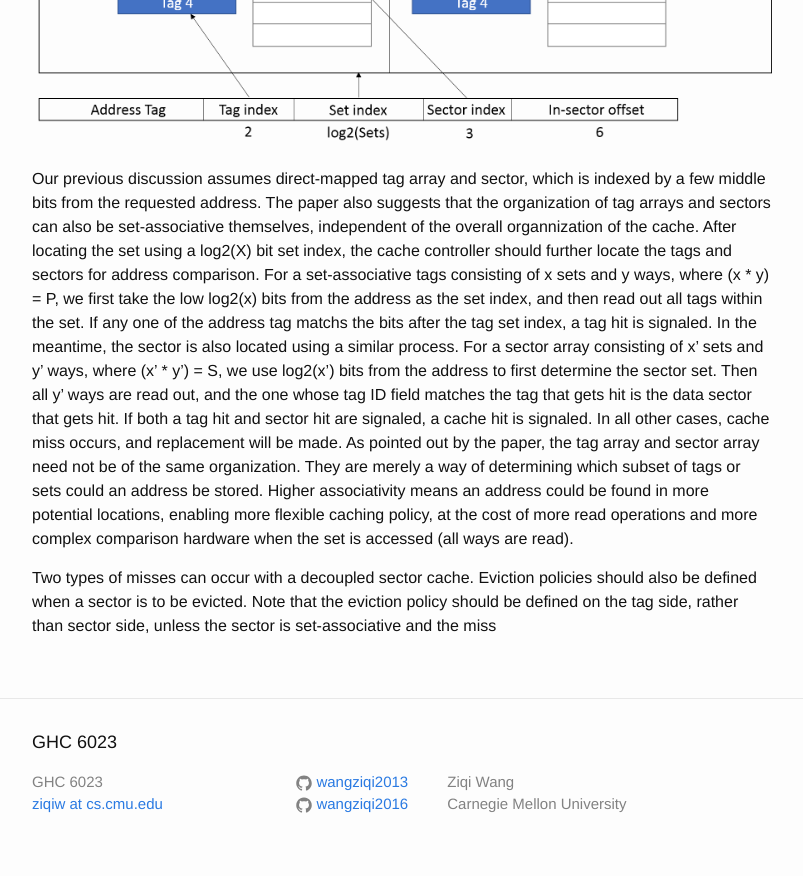
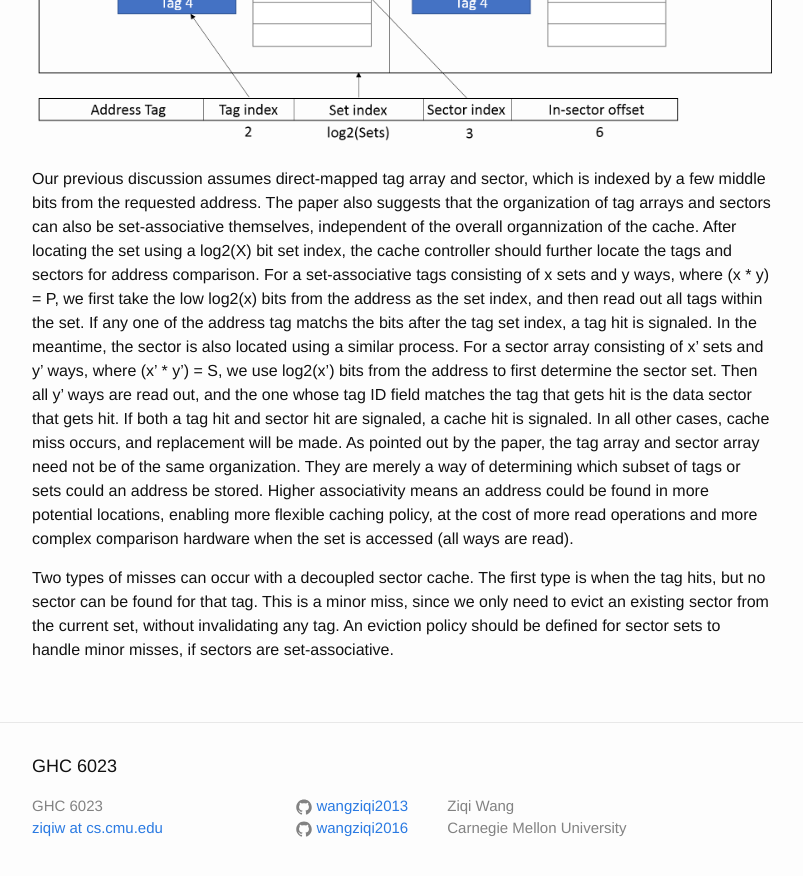
Before and after one commit to wangziqi2013/wangziqi2013.github.io, a Jekyll site: the page built from _posts/2020-05-24-decoupled-sector-caches.markdown, in a window 1280 px wide and 900 px high, scrolled down 2249 px. Shown: the top 876 px of the window, without its empty margins (238-1041 px from the left). Built offline with Jekyll 4.4.1, drawn with Linux system fonts in a browser that asks for light colours.

Commit message:
Adding minor miss

```diff
--- a/_posts/2020-05-24-decoupled-sector-caches.markdown
+++ b/_posts/2020-05-24-decoupled-sector-caches.markdown
@@ -93,6 +93,7 @@ way of determining which subset of tags or sets could an address be stored. High
 be found in more potential locations, enabling more flexible caching policy, at the cost of more read operations
 and more complex comparison hardware when the set is accessed (all ways are read).
 
-Two types of misses can occur with a decoupled sector cache.
-Eviction policies should also be defined when a sector is to be evicted. Note that the eviction policy
-should be defined on the tag side, rather than sector side, unless the sector is set-associative and the miss
+Two types of misses can occur with a decoupled sector cache. The first type is when the tag hits, but no sector can be
+found for that tag. This is a minor miss, since we only need to evict an existing sector from the current set, without
+invalidating any tag. An eviction policy should be defined for sector sets to handle minor misses, if sectors are
+set-associative.
```
